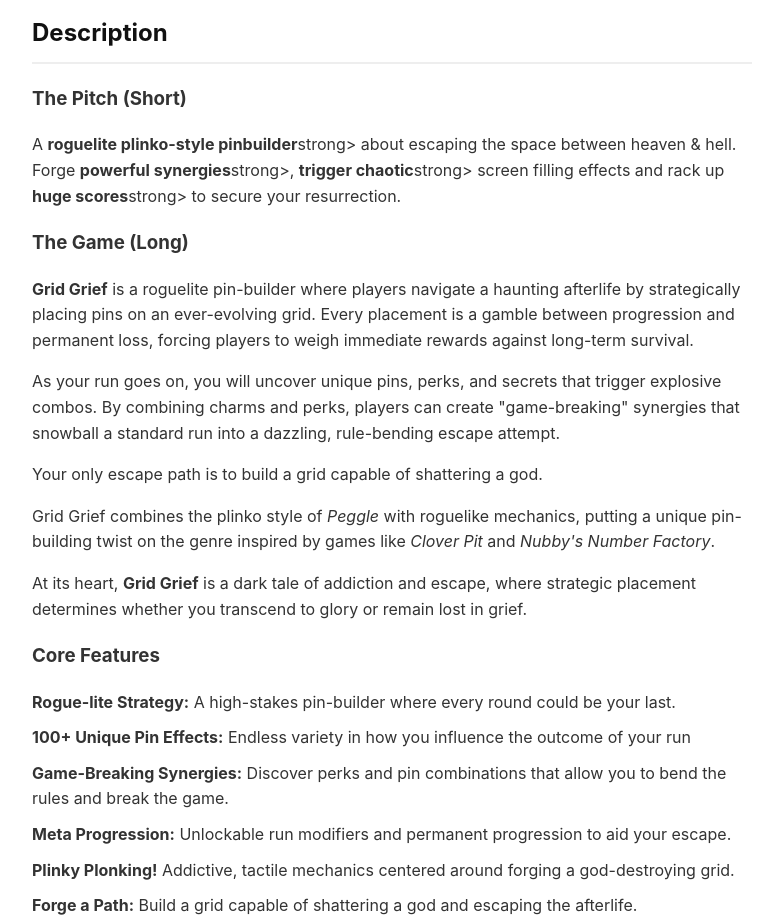
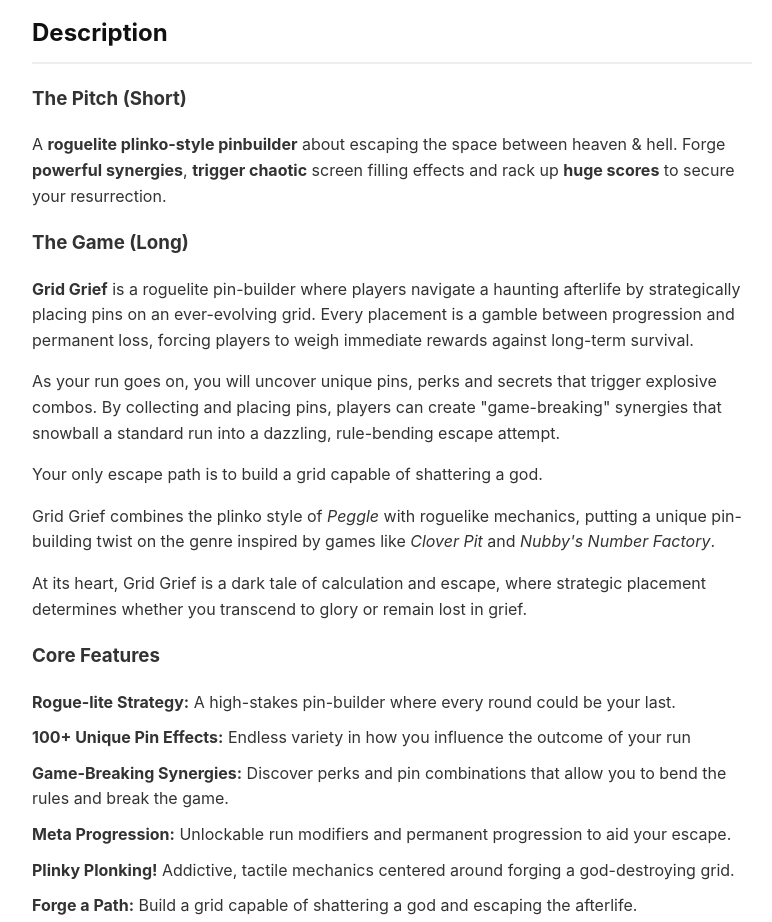
Before and after one commit to synmakesgames/gridgrief.github.io, a plain HTML site: page index.html in a window 1280 px wide. Shown: the part 980-1902 px from the top of the page, without its empty margins (248-1020 px from the left). Drawn offline with Linux system fonts and the light colour scheme.

Commit message:
Update index.html

```diff
--- a/index.html
+++ b/index.html
@@ -33,14 +33,14 @@
         <section id="description">
             <h2>Description</h2>
             <h3>The Pitch (Short)</h3>
-            <p>A <strong>roguelite plinko-style pinbuilder</strong>strong> about escaping the space between heaven & hell. Forge <strong>powerful synergies</strong>strong>, <strong>trigger chaotic</strong>strong> screen filling effects and rack up <strong>huge scores</strong>strong> to secure your resurrection. </p>
+            <p>A <strong>roguelite plinko-style pinbuilder</strong> about escaping the space between heaven & hell. Forge <strong>powerful synergies</strong>, <strong>trigger chaotic</strong> screen filling effects and rack up <strong>huge scores</strong> to secure your resurrection. </p>
 
             <h3>The Game (Long)</h3>
             <p><strong>Grid Grief</strong> is a roguelite pin-builder where players navigate a haunting afterlife by strategically placing pins on an ever-evolving grid. Every placement is a gamble between progression and permanent loss, forcing players to weigh immediate rewards against long-term survival.</p>
-            <p>As your run goes on, you will uncover unique pins, perks, and secrets that trigger explosive combos. By combining charms and perks, players can create "game-breaking" synergies that snowball a standard run into a dazzling, rule-bending escape attempt.</p>
+            <p>As your run goes on, you will uncover unique pins, perks and secrets that trigger explosive combos. By collecting and placing pins, players can create "game-breaking" synergies that snowball a standard run into a dazzling, rule-bending escape attempt.</p>
             <p>Your only escape path is to build a grid capable of shattering a god.</p>
             <p>Grid Grief combines the plinko style of <em>Peggle</em> with roguelike mechanics, putting a unique pin-building twist on the genre inspired by games like <em>Clover Pit</em> and <em>Nubby's Number Factory</em>.</p>
-            <p>At its heart, <strong>Grid Grief</strong> is a dark tale of addiction and escape, where strategic placement determines whether you transcend to glory or remain lost in grief.</p>
+            <p>At its heart, Grid Grief is a dark tale of calculation and escape, where strategic placement determines whether you transcend to glory or remain lost in grief.
 
         <h3>Core Features</h3>
         <ul>
@@ -79,8 +79,8 @@
             <h2>Screenshots</h2>
             <p><em>Clean PNGs at 1920x1080. No watermarks.</em></p>
             <div class="grid">
-                <img src="iscreenshot0.png" alt="Combat Gameplay">
-                <img src="iscreenshot1.png" alt="Combat Gameplay">
+                <img src="screenshot0.png" alt="Combat Gameplay">
+                <img src="screenshot1.png" alt="Combat Gameplay">
             </div>
             <p><a href="images/screenshots.zip" class="button">Download All Screenshots (.zip)</a></p>
         </section>
```
